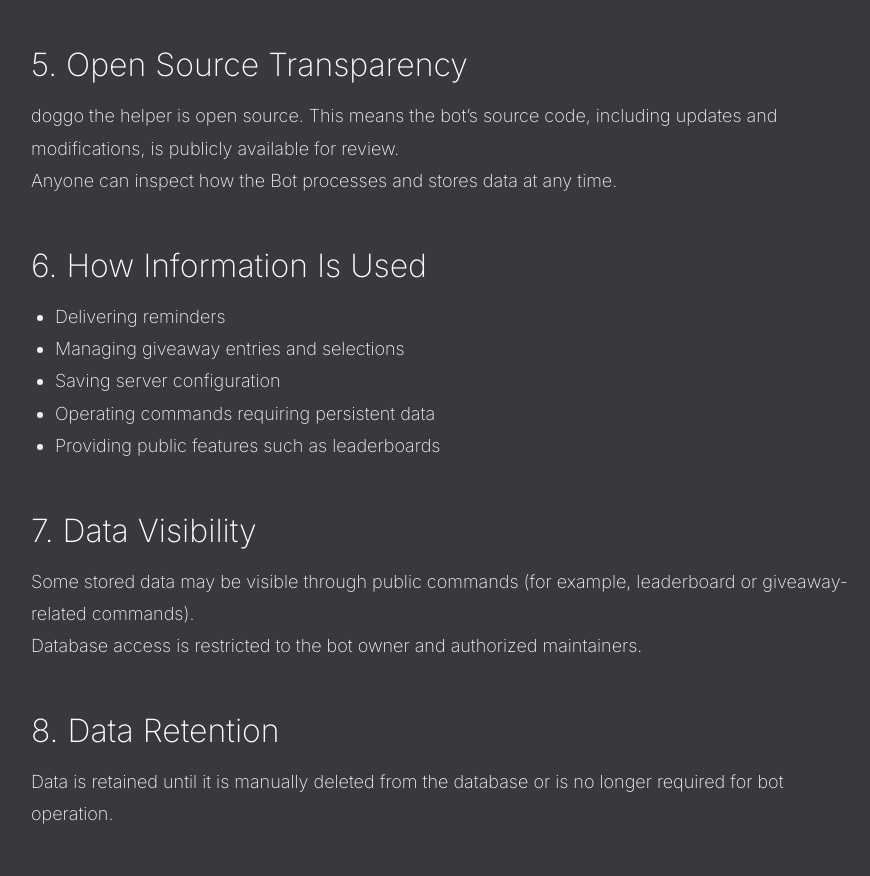
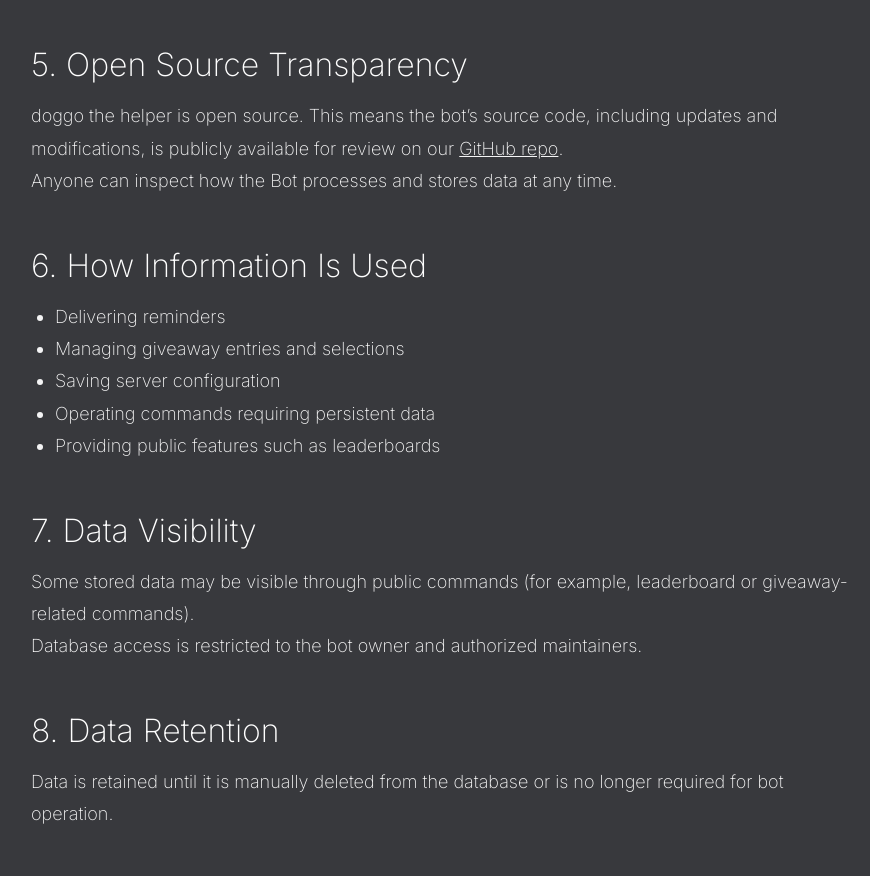
Before and after one commit to paritojr/doggo-the-helper, a website: page src/public/privacy.html in a window 1280 px wide. Shown: the part 1252-2128 px from the top of the page, without its empty margins (191-1061 px from the left). Drawn offline with Linux system fonts and the light colour scheme.

Commit message:
update privacy policy --no-restart

```diff
--- a/src/public/privacy.html
+++ b/src/public/privacy.html
@@ -68,7 +68,7 @@
     <h2>5. Open Source Transparency</h2>
     <p>
       doggo the helper is open source. This means the bot’s source code,
-      including updates and modifications, is publicly available for review.
+      including updates and modifications, is publicly available for review on our <a href="./github">GitHub repo</a>.
     </p>
 
     <p>
```
